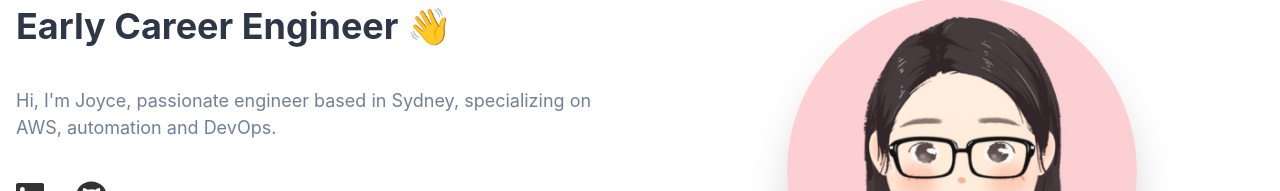
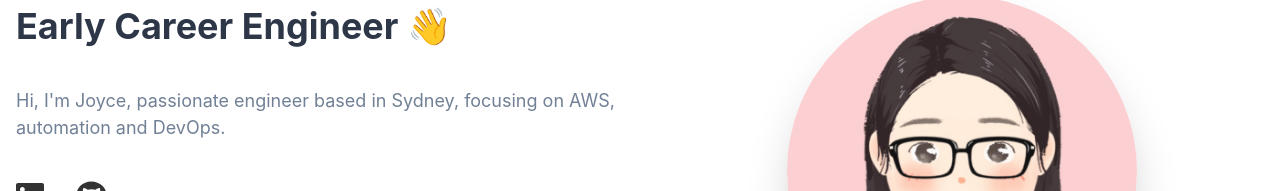
Before and after one commit to joycewv/joycewdev, a React (Create React App) app in the folder portfolio/: page / in a window 1280 px wide. Shown: the part 214-405 px from the top of the page. Built offline with nearby package versions, Linux system fonts and the light colour scheme.

Commit message:
updated hero section

```diff
--- a/portfolio/src/components/Hero.js
+++ b/portfolio/src/components/Hero.js
@@ -42,7 +42,7 @@ import { faLinkedin, faGithub} from '@fortawesome/free-brands-svg-icons'
               </Text>
             </Heading>
             <Text color={'gray.500'} fontSize={'lg'}>
-              Hi, I'm Joyce, passionate engineer based in Sydney, specializing on AWS, automation and DevOps.
+              Hi, I'm Joyce, passionate engineer based in Sydney, focusing on AWS, automation and DevOps.
             </Text>
             <HStack spacing={8}>
                 {socials.map(({icon, url}) => (
```
